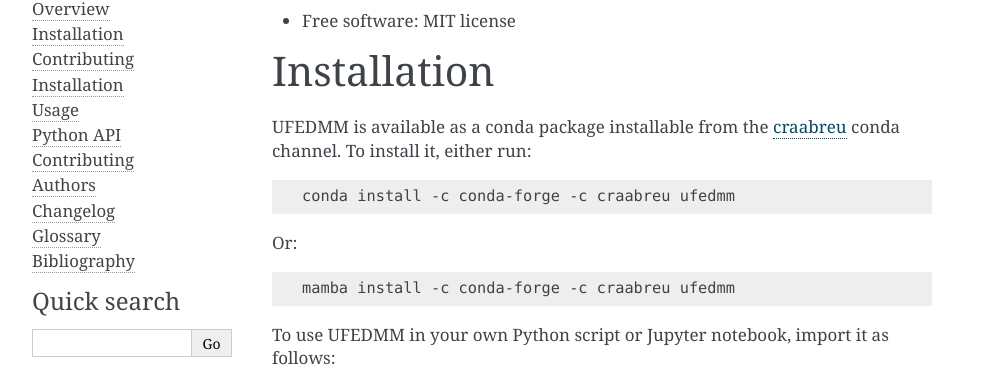
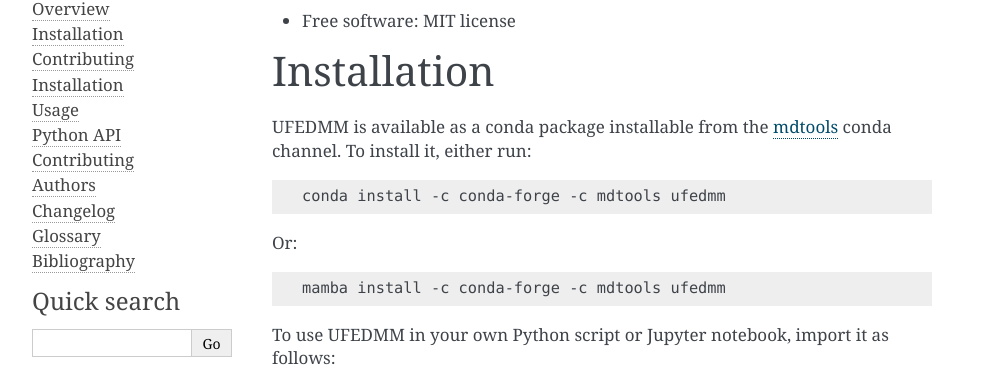
Before and after one commit to craabreu/ufedmm, a Sphinx documentation site: the page built from docs/readme.rst, in a window 1280 px wide. Shown: the part 159-542 px from the top of the page, without its empty margins (148-1141 px from the left). Built offline with Sphinx 7.4.7, drawn with Linux system fonts in a browser that asks for light colours.

Commit message:
Updated doc

```diff
--- a/docs/readme.rst
+++ b/docs/readme.rst
@@ -10,18 +10,18 @@ UFEDMM is an OpenMM extension for applying the Unified Free Energy Dynamics meth
 Installation
 ============
 
-UFEDMM is available as a conda package installable from the `craabreu <https://anaconda.org/craabreu>`_ conda channel.
+UFEDMM is available as a conda package installable from the `mdtools <https://anaconda.org/mdtools>`_ conda channel.
 To install it, either run:
 
 .. code-block:: bash
 
-    conda install -c conda-forge -c craabreu ufedmm
+    conda install -c conda-forge -c mdtools ufedmm
 
 Or:
 
 .. code-block:: bash
 
-    mamba install -c conda-forge -c craabreu ufedmm
+    mamba install -c conda-forge -c mdtools ufedmm
 
 To use UFEDMM in your own Python script or Jupyter notebook, import it as follows:
 
```
